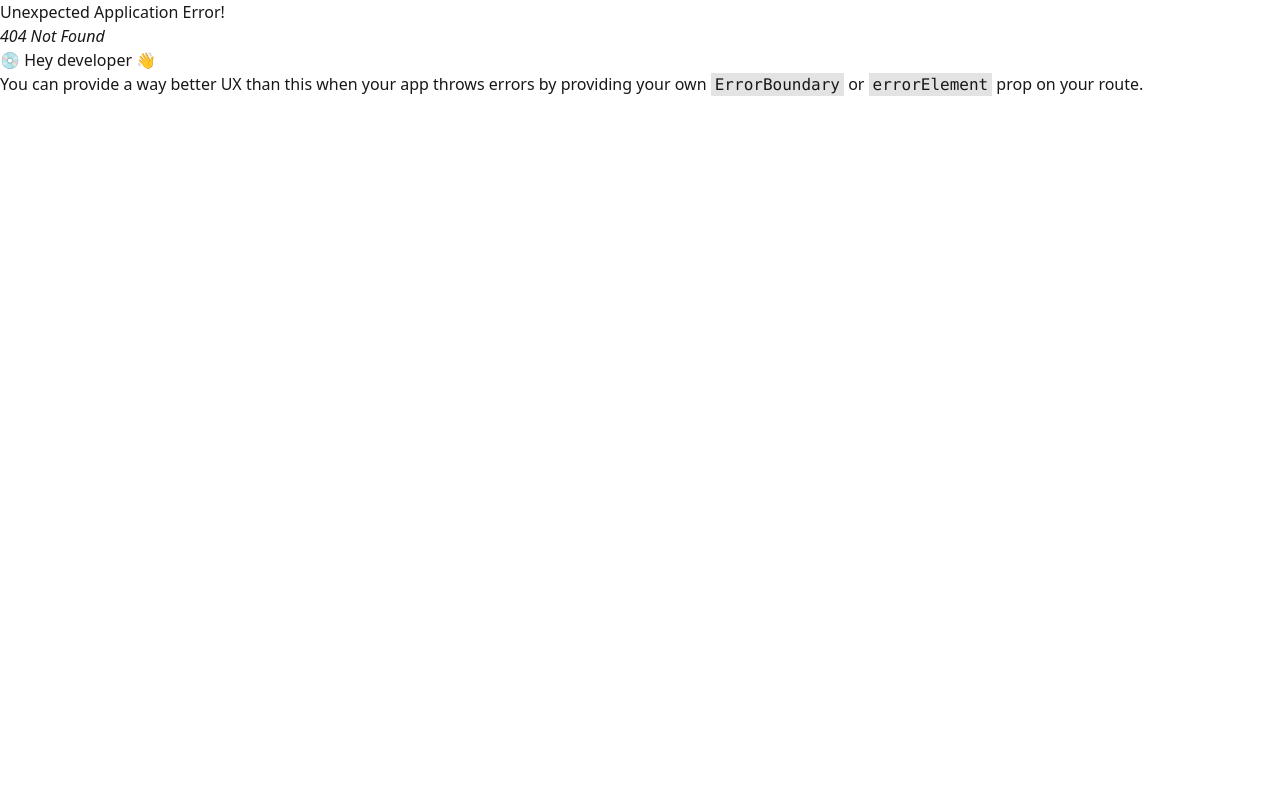
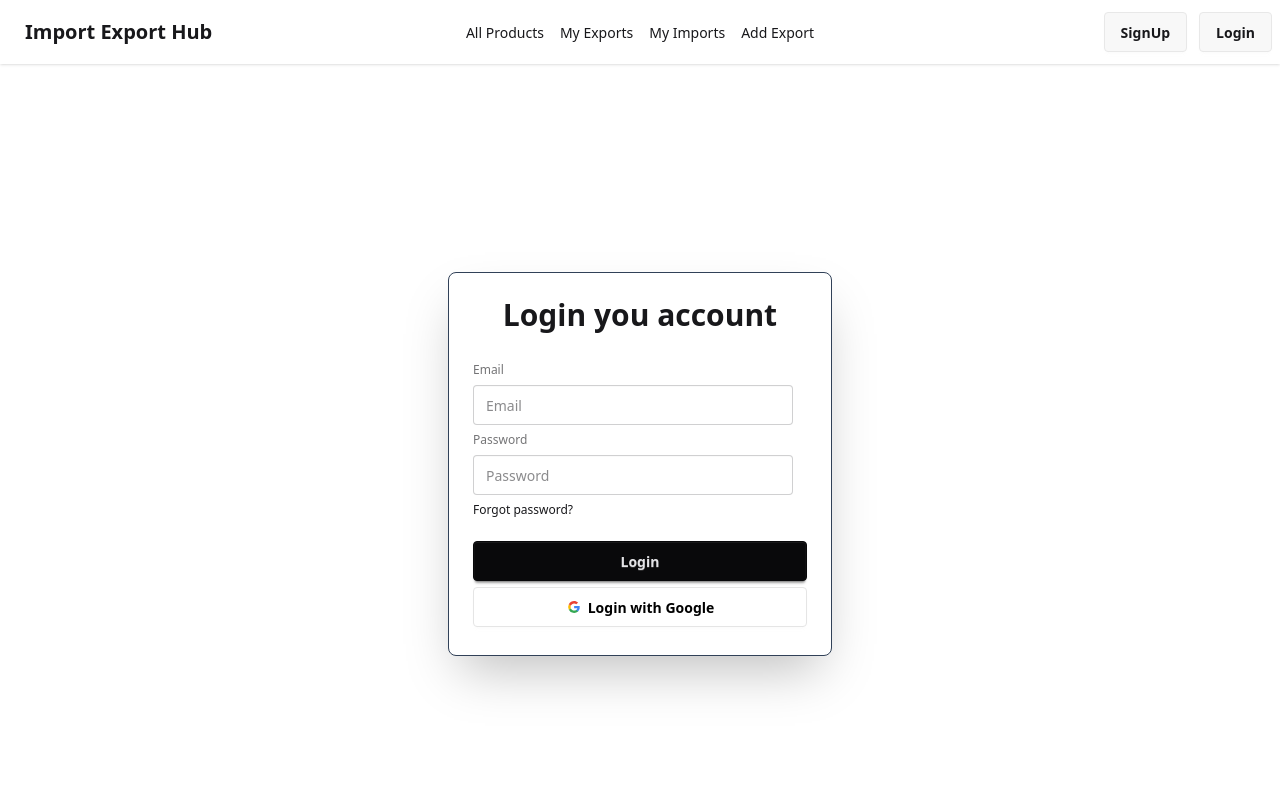
Before and after one commit to ashiqur0/Import-Export-Hub-Client, a React app: page /login in a window 1280 px wide. Before the commit this address had no page. Shown: the top 800 px of the page. Built offline with nearby package versions, Linux system fonts and the light colour scheme; the HTML template or start-up script is replaced by a standard one.

Commit message:
Login Page Added

```diff
--- a/src/components/common/Navbar.jsx
+++ b/src/components/common/Navbar.jsx
@@ -1,6 +1,16 @@
 import React from 'react';
+import { Link, NavLink } from 'react-router';
 
 const Navbar = () => {
+    const links = <>
+        <NavLink to='/allProducts'>All Products</NavLink>
+        <NavLink to='/myExports'>My Exports</NavLink>
+        <NavLink to='/myImports'>My Imports</NavLink>
+        <NavLink to='/addExports'>Add Export</NavLink>
+    </>
+
+    const user = false;
+
     return (
         <div className="navbar bg-base-100 shadow-sm">
             <div className="navbar-start">
@@ -11,36 +21,25 @@ const Navbar = () => {
                     <ul
                         tabIndex="-1"
                         className="menu menu-sm dropdown-content bg-base-100 rounded-box z-1 mt-3 w-52 p-2 shadow">
-                        <li><a>Item 1</a></li>
-                        <li>
-                            <a>Parent</a>
-                            <ul className="p-2">
-                                <li><a>Submenu 1</a></li>
-                                <li><a>Submenu 2</a></li>
-                            </ul>
-                        </li>
-                        <li><a>Item 3</a></li>
+                        {links}
                     </ul>
                 </div>
-                <a className="btn btn-ghost text-xl">daisyUI</a>
+                <Link to='/' className="btn btn-ghost text-xl">Import Export Hub</Link>
             </div>
             <div className="navbar-center hidden lg:flex">
-                <ul className="menu menu-horizontal px-1">
-                    <li><a>Item 1</a></li>
-                    <li>
-                        <details>
-                            <summary>Parent</summary>
-                            <ul className="p-2">
-                                <li><a>Submenu 1</a></li>
-                                <li><a>Submenu 2</a></li>
-                            </ul>
-                        </details>
-                    </li>
-                    <li><a>Item 3</a></li>
+                <ul className="menu menu-horizontal px-1 flex gap-4">
+                    {links}
                 </ul>
             </div>
             <div className="navbar-end">
-                <a className="btn">Button</a>
+                {
+                    user && <>
+                        <button  className="btn">Log out</button>
+                    </> || <div className='flex gap-3'>
+                        <Link to='/signup' className="btn">SignUp</Link>
+                        <Link to='/login' className="btn">Login</Link>
+                    </div>
+                }
             </div>
         </div>
     );
--- a/src/index.css
+++ b/src/index.css
@@ -1,2 +1,7 @@
 @import "tailwindcss";
 @plugin "daisyui";
+
+.active {
+    text-decoration: underline;
+    color: blueviolet;
+}
--- /dev/null
+++ b/src/pages/AddExport.jsx
@@ -0,0 +1,11 @@
+import React from 'react';
+
+const AddExport = () => {
+    return (
+        <div>
+            <h1>Add Export page</h1>
+        </div>
+    );
+};
+
+export default AddExport;
--- /dev/null
+++ b/src/pages/AllProducts.jsx
@@ -0,0 +1,11 @@
+import React from 'react';
+
+const AllProducts = () => {
+    return (
+        <div>
+            <h1>All Products page</h1>
+        </div>
+    );
+};
+
+export default AllProducts;
--- /dev/null
+++ b/src/pages/Login.jsx
@@ -0,0 +1,56 @@
+import React from 'react';
+
+const Login = () => {
+
+    const handleLogin = (e) => {
+        e.preventDefault();
+
+        const email = e.target.email.value;
+        const password = e.target.password.value;
+        console.log({email, password});
+
+    }
+
+    return (
+        <div className='flex justify-center items-center min-h-screen'>
+            <div className="card bg-base-100 w-full max-w-sm shrink-0 shadow-2xl border border-slate-700">
+                <h2 className='text-center text-3xl font-semibold mt-6 '>Login you account</h2>
+                <form onSubmit={handleLogin}
+                    className="card-body">
+                    <fieldset className="fieldset">
+
+                        <label className="label">Email</label>
+                        <input
+                            type="email"
+                            className="input"
+                            name='email'
+                            placeholder="Email"
+                            required
+                        />
+
+                        <label className="label">Password</label>
+                        <input
+                            type="password"
+                            className="input"
+                            name='password'
+                            placeholder="Password"
+                            required
+                        />
+
+                        <div><a className="link link-hover">Forgot password?</a></div>
+
+                        <button type='submit' className="btn btn-neutral mt-4">Login</button>
+
+                        {/* Google */}
+                        <button className="btn bg-white text-black border-[#e5e5e5]">
+                            <svg aria-label="Google logo" width="16" height="16" xmlns="http://www.w3.org/2000/svg" viewBox="0 0 512 512"><g><path d="m0 0H512V512H0" fill="#fff"></path><path fill="#34a853" d="M153 292c30 82 118 95 171 60h62v48A192 192 0 0190 341"></path><path fill="#4285f4" d="m386 400a140 175 0 0053-179H260v74h102q-7 37-38 57"></path><path fill="#fbbc02" d="m90 341a208 200 0 010-171l63 49q-12 37 0 73"></path><path fill="#ea4335" d="m153 219c22-69 116-109 179-50l55-54c-78-75-230-72-297 55"></path></g></svg>
+                            Login with Google
+                        </button>
+                    </fieldset>
+                </form>
+            </div>
+        </div>
+    );
+};
+
+export default Login;
--- /dev/null
+++ b/src/pages/MyExports.jsx
@@ -0,0 +1,11 @@
+import React from 'react';
+
+const MyExports = () => {
+    return (
+        <div>
+            <h1>My Exports page</h1>
+        </div>
+    );
+};
+
+export default MyExports;
--- /dev/null
+++ b/src/pages/MyImports.jsx
@@ -0,0 +1,11 @@
+import React from 'react';
+
+const MyImports = () => {
+    return (
+        <div>
+            <h1>My Imports page</h1>
+        </div>
+    );
+};
+
+export default MyImports;
--- /dev/null
+++ b/src/pages/SignUp.jsx
@@ -0,0 +1,11 @@
+import React from 'react';
+
+const SignUp = () => {
+    return (
+        <div>
+            <h1>Sign up page</h1>
+        </div>
+    );
+};
+
+export default SignUp;
--- a/src/routes/Router.jsx
+++ b/src/routes/Router.jsx
@@ -1,6 +1,12 @@
 import { createBrowserRouter } from "react-router";
 import RootLayout from "../layout/RootLayout";
 import Home from "../pages/Home";
+import AllProducts from "../pages/AllProducts";
+import MyExports from "../pages/MyExports";
+import MyImports from "../pages/MyImports";
+import AddExport from "../pages/AddExport";
+import SignUp from "../pages/SignUp";
+import Login from "../pages/Login";
 
 const router = createBrowserRouter([
     {
@@ -10,6 +16,30 @@ const router = createBrowserRouter([
             {
                 index: true,
                 Component: Home
+            },
+            {
+                path: '/allProducts',
+                Component: AllProducts
+            },
+            {
+                path: '/myExports',
+                Component: MyExports
+            },
+            {
+                path: '/myImports',
+                Component: MyImports
+            },
+            {
+                path: '/addExports',
+                Component: AddExport
+            },
+            {
+                path: '/signup',
+                Component: SignUp
+            },
+            {
+                path: '/login',
+                Component: Login
             }
         ]
     }
```
